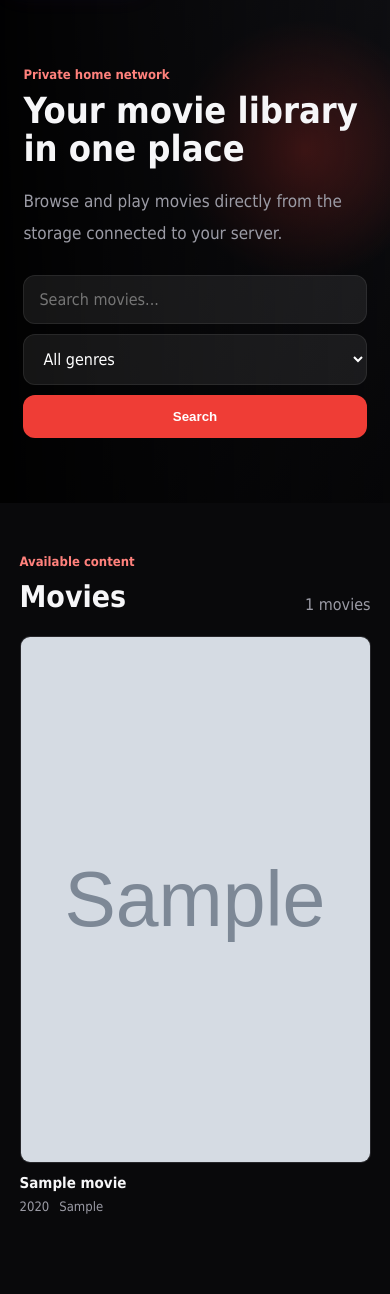
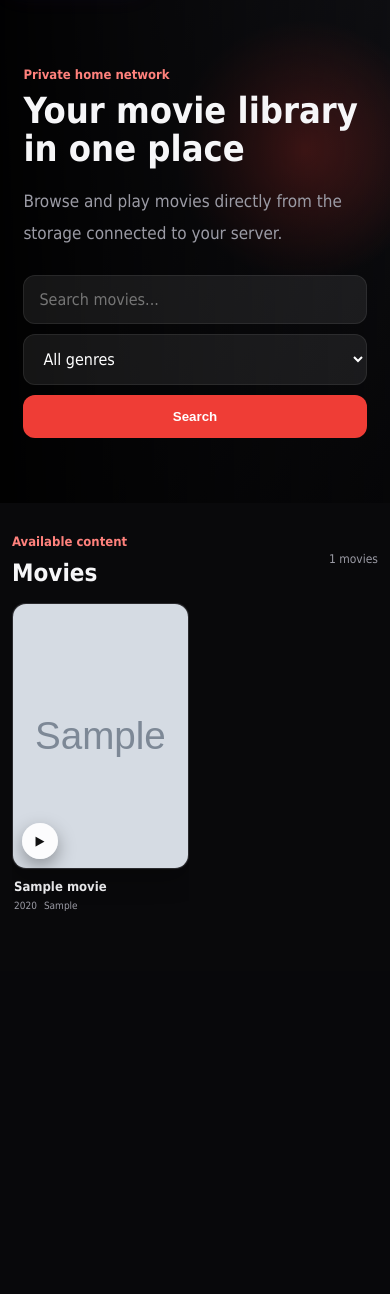
Before and after one commit to track2000one/home-cinema-django, a Django app: page / in a window 390 px wide. Shown: the part 69-1363 px from the top of the page. After the commit the page ends 980 px from the top, so only its background shows below. Run offline with Django 5.2, Linux system fonts and the light colour scheme; a user stored in the database is signed in; tables that the repository leaves empty hold one stand-in row (values such as "Sample post"); grey boxes marked "Sample" are stand-in pictures.

Commit message:
Improve mobile movie grid layout

```diff
--- a/static/css/app.css
+++ b/static/css/app.css
@@ -1228,3 +1228,134 @@ video::cue {
     font-size: 11px;
   }
 }
+
+/* ==========================================================
+   Mobile Movies Grid — Compact & Elegant
+   ========================================================== */
+
+@media (max-width: 650px) {
+  .catalog {
+    padding: 28px 12px 60px;
+  }
+
+  .section-head {
+    align-items: center;
+    margin-bottom: 16px;
+  }
+
+  .section-head h2 {
+    font-size: 24px;
+  }
+
+  .movie-count {
+    font-size: 12px;
+  }
+
+  .movie-grid {
+    display: grid;
+    grid-template-columns: repeat(2, minmax(0, 1fr));
+    gap: 18px 12px;
+  }
+
+  .movie-card {
+    min-width: 0;
+    overflow: hidden;
+  }
+
+  .poster {
+    aspect-ratio: 2 / 3;
+    overflow: hidden;
+
+    border: 1px solid rgba(255, 255, 255, 0.09);
+    border-radius: 14px;
+
+    background: #151519;
+
+    box-shadow:
+      0 10px 24px rgba(0, 0, 0, 0.28),
+      0 0 0 1px rgba(255, 255, 255, 0.02);
+
+    transition:
+      transform 0.22s ease,
+      border-color 0.22s ease,
+      box-shadow 0.22s ease;
+  }
+
+  .poster img {
+    width: 100%;
+    height: 100%;
+    object-fit: cover;
+  }
+
+  .movie-card:active .poster {
+    transform: scale(0.98);
+    border-color: rgba(239, 61, 54, 0.45);
+
+    box-shadow:
+      0 6px 16px rgba(0, 0, 0, 0.30),
+      0 0 18px rgba(239, 61, 54, 0.10);
+  }
+
+  .movie-card h3 {
+    margin: 9px 2px 5px;
+
+    overflow: hidden;
+
+    font-size: 13px;
+    line-height: 1.35;
+    white-space: nowrap;
+    text-overflow: ellipsis;
+  }
+
+  .movie-meta {
+    display: flex;
+    flex-wrap: wrap;
+    gap: 4px 7px;
+
+    padding: 0 2px;
+
+    color: var(--muted);
+    font-size: 10px;
+  }
+
+  .play-circle {
+    left: 9px;
+    bottom: 9px;
+
+    width: 36px;
+    height: 36px;
+
+    font-size: 13px;
+
+    opacity: 1;
+    transform: none;
+
+    background: rgba(255, 255, 255, 0.92);
+
+    box-shadow:
+      0 7px 18px rgba(0, 0, 0, 0.34);
+  }
+}
+
+/* الشاشات الصغيرة جدًا */
+@media (max-width: 370px) {
+  .catalog {
+    padding-inline: 9px;
+  }
+
+  .movie-grid {
+    gap: 15px 9px;
+  }
+
+  .movie-card h3 {
+    font-size: 12px;
+  }
+
+  .movie-meta {
+    font-size: 9px;
+  }
+
+  .poster {
+    border-radius: 12px;
+  }
+}
```
